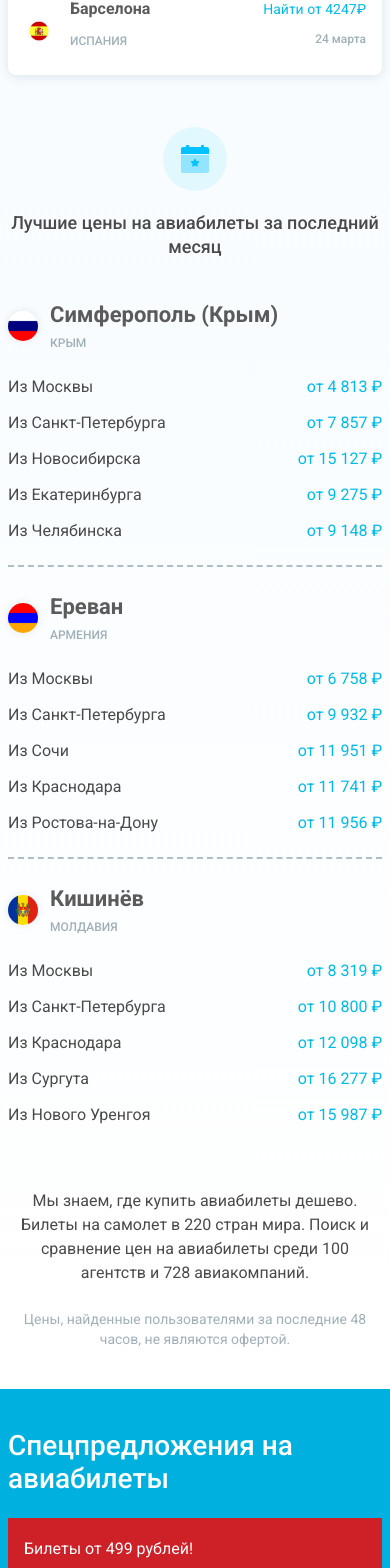
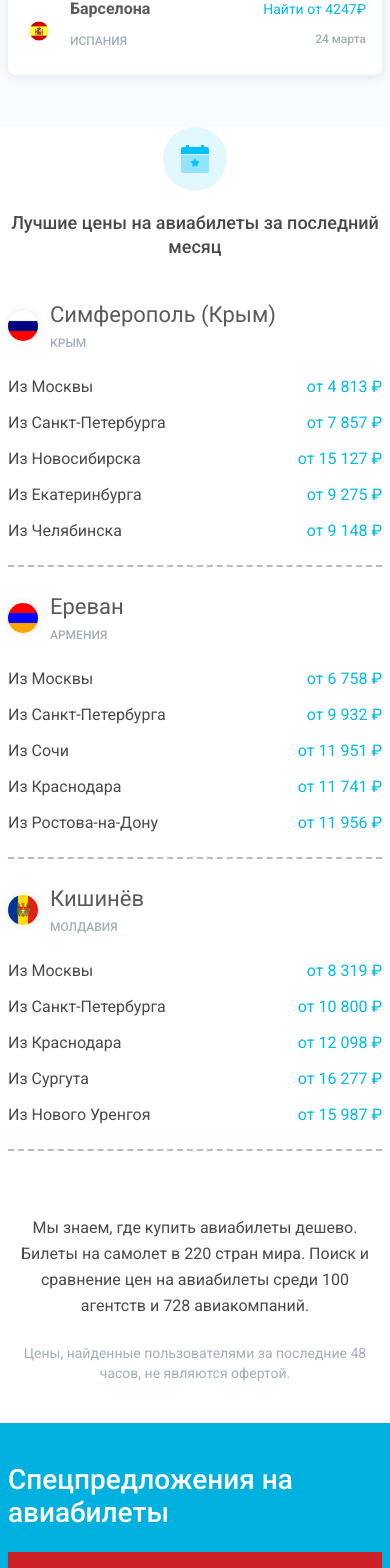
Before and after one commit to zlydenko/aviasales-demo-frontend, a React (Create React App) app: page / in a window 390 px wide. Shown: the part 2699-4267 px from the top of the page. Built offline with nearby package versions, Linux system fonts and the light colour scheme.

Commit message:
feat: made bestprice tablet/desktop version

```diff
--- a/src/BestPrice/index.js
+++ b/src/BestPrice/index.js
@@ -7,10 +7,6 @@ import mdFlag from "./flags/md.png";
 import ruFlag2x from "./flags/ru2x.png";
 import amFlag2x from "./flags/am2x.png";
 import mdFlag2x from "./flags/md2x.png";
-
-const Container = styled.section`
-  background: linear-gradient(180deg, #f8fcff 0%, #ffffff 100%);
-`;
 
 const CalendarIcon = styled.div`
   width: 64px;
@@ -25,7 +21,7 @@ const CalendarIcon = styled.div`
   margin-bottom: 20px;
 `;
 
-const Title = styled.h1`
+const Title = styled.h2`
   margin-right: auto;
   margin-left: auto;
   margin-bottom: 40px;
@@ -36,12 +32,16 @@ const Title = styled.h1`
   color: #4a4a4a;
 `;
 
-const DestinationTitle = styled.h2`
+const DestinationTitle = styled.p`
   font-size: 22px;
   line-height: 32px;
   color: #5b5b5c;
   margin: 0px;
   margin-bottom: 2px;
+
+  text-overflow: ellipsis;
+  white-space: nowrap;
+  overflow: hidden;
 `;
 
 const Country = styled.p`
@@ -51,6 +51,7 @@ const Country = styled.p`
   font-size: 12px;
   line-height: 20px;
   color: #a0b0b9;
+  text-align: left;
 `;
 
 const Flag = styled.div`
@@ -67,18 +68,28 @@ const Price = styled.span`
   font-size: 16px;
   line-height: 20px;
   color: #00bae8;
+  text-align: right;
+  text-overflow: ellipsis;
+  white-space: nowrap;
+  overflow: hidden;
 `;
 
 const DepartureFrom = styled.span`
   font-size: 16px;
   line-height: 20px;
   color: #4a4a4a;
+  text-align: left;
+
+  text-overflow: ellipsis;
+  white-space: nowrap;
+  overflow: hidden;
 `;
 
 const Header = styled.header`
   display: flex;
   align-items: center;
   margin-bottom: 24px;
+  flex-wrap: no-wrap;
 `;
 
 const Row = styled.div`
@@ -94,8 +105,9 @@ const Row = styled.div`
 const Card = styled.div`
   margin-bottom: 24px;
   border-bottom: 2px dashed #afbec6;
-  &:last-child {
-    border-bottom: none;
+
+  @media (min-width: 1000px) {
+    border: none;
   }
 `;
 
@@ -207,21 +219,18 @@ const ChinesauCard = () => (
   </Card>
 );
 
-const Main = styled.main`
-  padding-bottom: 40px;
-`;
-
-const Footer = styled.footer`
-  padding-bottom: 40px;
-`;
-
 const Text = styled.p`
   font-size: 16px;
-  line-height: 24px;
+  line-height: 26px;
   text-align: center;
   color: #4a4a4a;
   margin: 0px;
   margin-bottom: 24px;
+  margin-top: 40px;
+
+  @media (min-width: 1200px) {
+    margin-top: 80px;
+  }
 `;
 
 const Caption = styled.p`
@@ -230,25 +239,38 @@ const Caption = styled.p`
   text-align: center;
   color: #a0b0b9;
   margin: 0px;
+  margin-bottom: 40px;
   font-weight: 300;
+
+  @media (min-width: 768px) {
+    margin-bottom: 84px;
+  }
+
+  @media (min-width: 1200px) {
+    margin-bottom: 75px;
+  }
 `;
 
 const BestPrice = () => (
-  <Container>
-    <div className="container">
-      <CalendarIcon>
-        <img src={calendar} alt="" />
-      </CalendarIcon>
+  <div className="container">
+    <CalendarIcon>
+      <img src={calendar} alt="" />
+    </CalendarIcon>
 
-      <Title>Лучшие цены на авиабилеты за последний месяц</Title>
+    <Title>Лучшие цены на авиабилеты за последний месяц</Title>
 
-      <Main>
+    <div className="row center-xs">
+      <div className="col-xs-12 col-md-10 col-lg-4">
         <SimferopolCard />
+      </div>
+      <div className="col-xs-12 col-md-10 col-lg-4">
         <ErevanCard />
+      </div>
+      <div className="col-xs-12 col-md-10 col-lg-4">
         <ChinesauCard />
-      </Main>
+      </div>
 
-      <Footer>
+      <div className="col-xs-12 col-md-10 col-lg-6">
         <Text>
           Мы знаем, где купить авиабилеты дешево. Билеты на самолет в 220 стран
           мира. Поиск и сравнение цен на авиабилеты среди 100 агентств и 728
@@ -258,9 +280,9 @@ const BestPrice = () => (
           Цены, найденные пользователями за последние 48 часов, не являются
           офертой.
         </Caption>
-      </Footer>
+      </div>
     </div>
-  </Container>
+  </div>
 );
 
 export default BestPrice;
```
